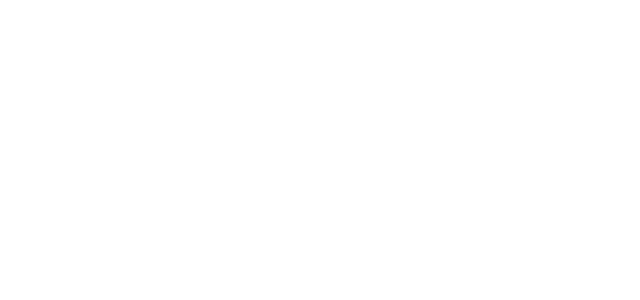
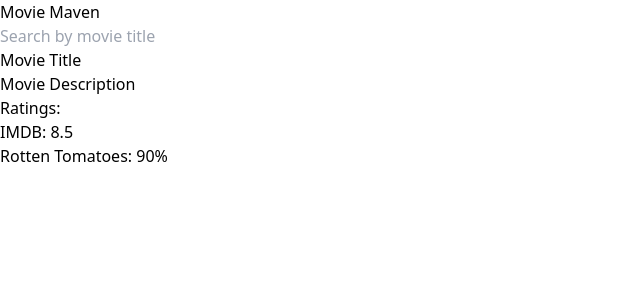
Before and after one commit to Zekel97/Movie-Maven, a Next.js app: page / in a window 1280 px wide. Shown: the top 300 px of the page, without its empty margins (0-640 px from the left). Built offline with nearby package versions, Linux system fonts and the light colour scheme.

Commit message:
Implementing basic markup with mock data

```diff
--- /dev/null
+++ b/components/Header/header.tsx
@@ -0,0 +1,30 @@
+import styles from './header.module.scss';
+
+import { useEffect, useState } from 'react';
+import { useDebounce } from 'use-debounce';
+
+import { useMovieDataContext } from '@/scripts/MovieDataContext';
+
+export default function Header() {
+  const [searchValue, setSearchValue] = useState('');
+  const { search } = useMovieDataContext();
+
+  const debounceMovieName = useDebounce(searchValue, 200);
+
+  useEffect(() => {
+    search.setMovieName(debounceMovieName[0]);
+  }, [debounceMovieName]);
+
+  return (
+    <nav className={styles.navbar}>
+      <h1>Movie Maven</h1>
+
+      <input
+        type="search"
+        placeholder="Search by movie title"
+        value={searchValue}
+        onChange={(e) => setSearchValue(e.target.value)}
+      />
+    </nav>
+  );
+}
--- /dev/null
+++ b/components/MovieBody/movieBody.tsx
@@ -0,0 +1,31 @@
+import styles from './movieBody.module.scss';
+
+export default function MovieBody() {
+  // TODO: temp variable to test conditional rendering
+  const foundMovie = true;
+
+  return (
+    <div className={styles.body}>
+      {foundMovie ? (
+        <div className={styles.movie}>
+          <div className={styles.movieHeader}>
+            <h2>Movie Title</h2>
+            <p>Movie Description</p>
+          </div>
+          <div className={styles.moviePoster}></div>
+          <div className={styles.movieRatings}>
+            <h3>Ratings:</h3>
+            <ul>
+              <li>IMDB: 8.5</li>
+              <li>Rotten Tomatoes: 90%</li>
+            </ul>
+          </div>
+        </div>
+      ) : (
+        <div className={styles.noMovie}>
+          <h2>No movie found</h2>
+        </div>
+      )}
+    </div>
+  );
+}
--- a/package.json
+++ b/package.json
@@ -19,7 +19,8 @@
     "react": "18.2.0",
     "react-dom": "18.2.0",
     "tailwindcss": "3.3.1",
-    "typescript": "5.0.4"
+    "typescript": "5.0.4",
+    "use-debounce": "^9.0.4"
   },
   "devDependencies": {
     "prettier": "2.8.7",
--- a/pages/_app.tsx
+++ b/pages/_app.tsx
@@ -1,6 +1,15 @@
 import '@/styles/globals.scss';
+
 import type { AppProps } from 'next/app';
 
+import { MovieDataProvider } from '@/scripts/MovieDataContext';
+
 export default function App({ Component, pageProps }: AppProps) {
-  return <Component {...pageProps} />;
+  return (
+    <>
+      <MovieDataProvider>
+        <Component {...pageProps} />
+      </MovieDataProvider>
+    </>
+  );
 }
--- a/pages/index.tsx
+++ b/pages/index.tsx
@@ -1,3 +1,11 @@
+import Header from '@/components/Header/header';
+import MovieBody from '@/components/MovieBody/movieBody';
+
 export default function Home() {
-  return <main></main>;
+  return (
+    <main>
+      <Header />
+      <MovieBody />
+    </main>
+  );
 }
--- /dev/null
+++ b/scripts/MovieDataContext.tsx
@@ -0,0 +1,31 @@
+import React, { createContext, ReactNode, useContext, useState } from 'react';
+
+interface Props {
+  children: ReactNode;
+}
+
+interface MovieDataInterface {
+  search: {
+    movieName: string;
+    setMovieName: (movieName: string) => void;
+  };
+}
+
+const MovieDataContext = createContext({} as MovieDataInterface);
+
+export function useMovieDataContext() {
+  return useContext(MovieDataContext);
+}
+
+export function MovieDataProvider({ children }: Props) {
+  const [searchedMovieName, setSearchedMovieName] = useState('');
+
+  const value: MovieDataInterface = {
+    search: {
+      movieName: searchedMovieName,
+      setMovieName: (movieName: string) => setSearchedMovieName(movieName),
+    },
+  };
+
+  return <MovieDataContext.Provider value={value}>{children}</MovieDataContext.Provider>;
+}
```
Also changed, not shown: components/Header/header.module.scss (added), components/MovieBody/movieBody.module.scss (added), 2 other files (tests, documents, lock files or other folders).
